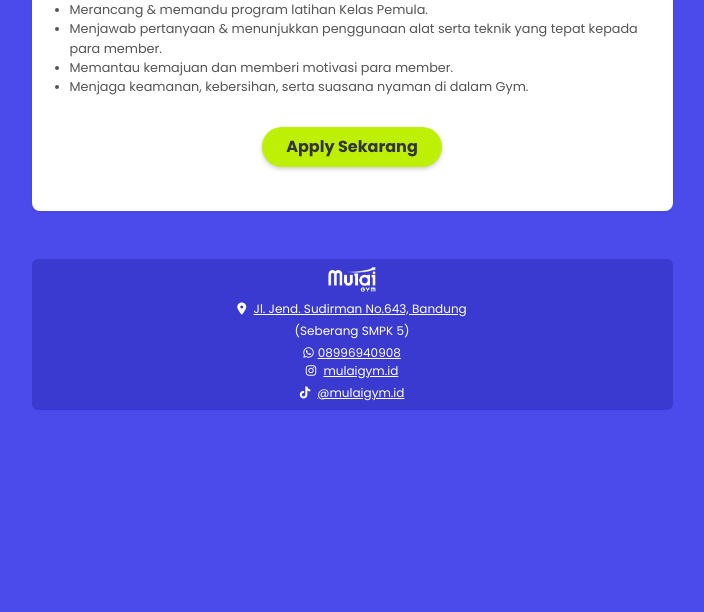
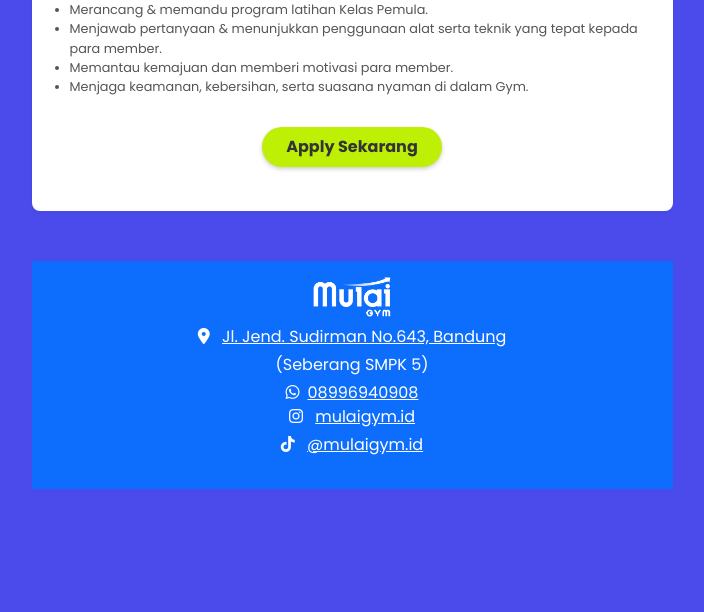
Before and after one commit to corneliusyanm/mulai-web, a Django app: page /lowongan-kerja/ in a window 1280 px wide. Shown: the part 1389-2001 px from the top of the page, without its empty margins (288-992 px from the left). Before the commit the page ends 1799 px from the top, so only its background shows below. Run offline with Django 4.2, Linux system fonts and the light colour scheme; some libraries are stand-ins or nearby versions.

Commit message:
update lowongan kerja footer

```diff
--- a/templates/lowongan-kerja.html
+++ b/templates/lowongan-kerja.html
@@ -89,15 +89,15 @@
 
 
             <!-- Footer -->
-            <footer class="text-white py-2 mt-5 rounded" style="background-color: rgba(75, 75, 236, 0.7);">
-                <div class="container-fluid px-3">
-                    <div class="text-center">
-                        <img src="{% static 'images/logo_white.png' %}" alt="Mulai Gym" height="25" class="mb-2">
-                        <p class="mb-1" style="font-size: 0.75rem;"><i class="fas fa-map-marker-alt me-1"></i> <a href="https://maps.app.goo.gl/NGSqB9qy22e1Zssk8" class="text-white" target="_blank" rel="noopener noreferrer">Jl. Jend. Sudirman No.643, Bandung</a></p>
-                        <p class="mb-1" style="font-size: 0.75rem;">(Seberang SMPK 5)</p>
-                        <p class="mb-0" style="font-size: 0.75rem;"><i class="fab fa-whatsapp me-1"></i><a href="https://wa.me/+628996940908" class="text-white" target="_blank" rel="noopener noreferrer">08996940908</a></p>
-                        <p class="mb-1" style="font-size: 0.75rem;"><i class="fab fa-instagram me-1"></i> <a href="https://instagram.com/mulaigym.id" class="text-white" target="_blank" rel="noopener noreferrer">mulaigym.id</a></p>
-                        <p class="mb-0" style="font-size: 0.75rem;"><i class="fab fa-tiktok me-1"></i> <a href="https://tiktok.com/@mulaigym.id" class="text-white" target="_blank" rel="noopener noreferrer">@mulaigym.id</a></p>
+            <footer id="kontak" class="bg-primary text-white py-3" style="margin-top: 50px; margin-bottom: 75px;">
+                <div class="container-fluid px-4">
+                    <div class="text-center mb-3">
+                        <img src="{% static 'images/logo_white.png' %}" alt="Mulai Gym" height="40" class="mb-2">
+                        <p class="mb-1"><i class="fas fa-map-marker-alt me-2"></i> <a href="https://maps.app.goo.gl/NGSqB9qy22e1Zssk8" class="text-white" target="_blank" rel="noopener noreferrer">Jl. Jend. Sudirman No.643, Bandung</a></p>
+                        <p class="mb-1">(Seberang SMPK 5)</p>
+                        <p class="mb-0"><i class="fab fa-whatsapp me-2"></i><a href="https://wa.me/+628996940908" class="text-white" target="_blank" rel="noopener noreferrer">08996940908</a></p>
+                        <p class="mb-1"><i class="fab fa-instagram me-2"></i> <a href="https://instagram.com/mulaigym.id" class="text-white" target="_blank" rel="noopener noreferrer">mulaigym.id</a></p>
+                        <p class="mb-1"><i class="fab fa-tiktok me-2"></i> <a href="https://tiktok.com/@mulaigym.id" class="text-white" target="_blank" rel="noopener noreferrer">@mulaigym.id</a></p>
                     </div>
                 </div>
             </footer>
```
